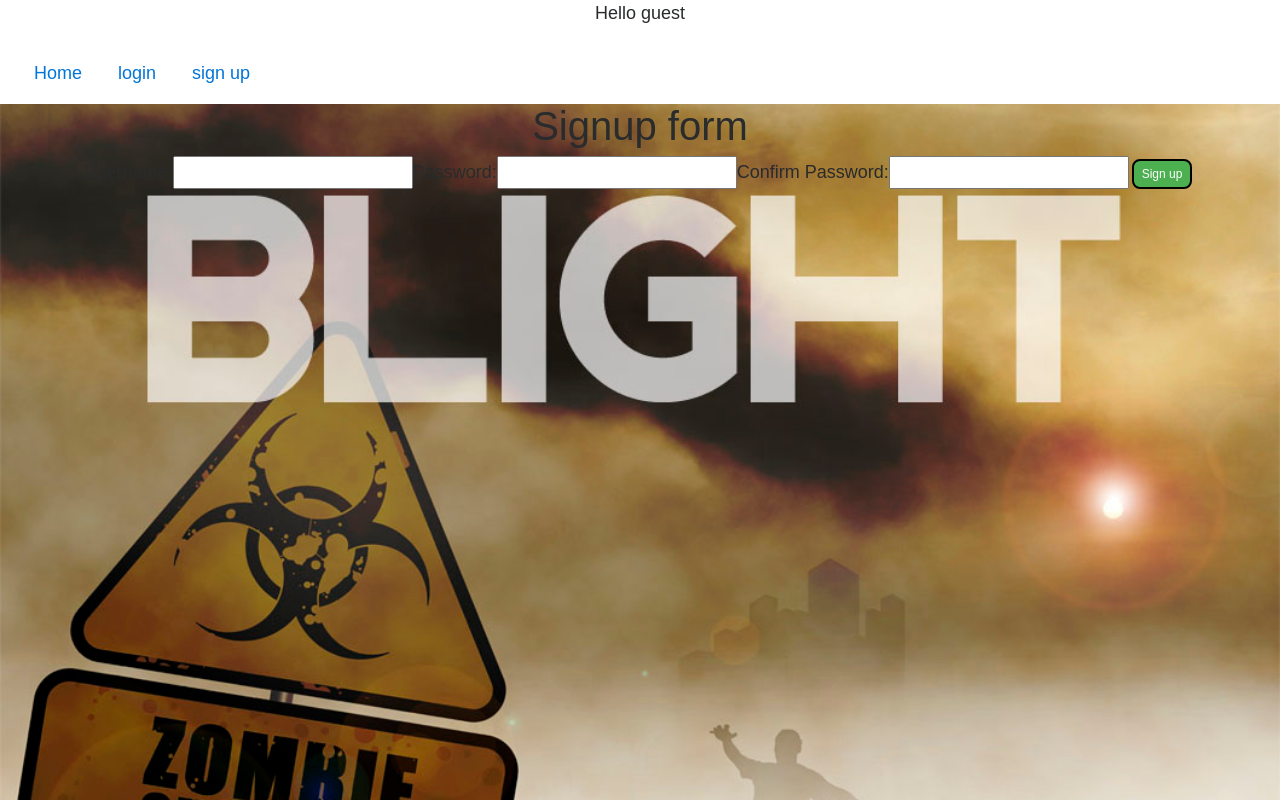
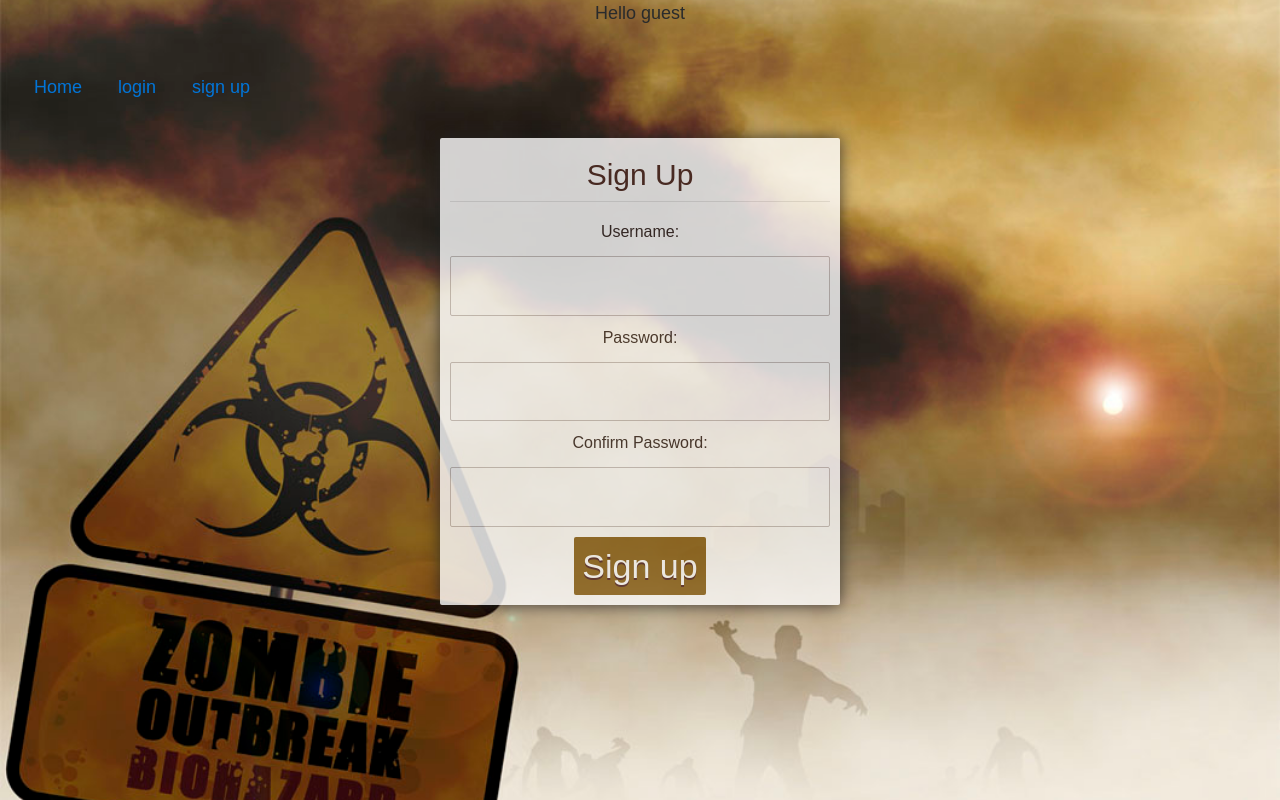
Before and after one commit to wesmora/project3, a React (Create React App) app in the folder mern-passport/: page /signup in a window 1280 px wide. Shown: the top 800 px of the page. Built offline with nearby package versions, Linux system fonts and the light colour scheme; no server answers.

Commit message:
signincard

```diff
--- a/mern-passport/src/components/Home.css
+++ b/mern-passport/src/components/Home.css
@@ -15,11 +15,3 @@
 .nav-item {
     color: black;
 }
-
-.SignupForm {
-    background-image: url("./images/sign.jpg");
-    background-size: cover;
-    background-position: center center;
-    background-repeat: no-repeat;
-    height: 860px;
-}
--- /dev/null
+++ b/mern-passport/src/components/SignupForm.css
@@ -0,0 +1,78 @@
+
+body {
+    background-image: url("./images/signup.jpg");
+    background-size: cover;
+    background-position: center center;
+    background-repeat: no-repeat;
+    height: 860px;
+}
+
+form {
+  background: #fff;
+  opacity: 0.8;
+  padding: 10px;
+  max-width: 400px;
+  margin: 20px auto 0;
+  box-shadow: 0 0 16px #222;
+  border-radius: 2px;
+}
+h2 {
+    padding:10px;
+    text-align:center;
+    font-size:30px;
+    color:#512D25;
+    border-bottom:solid 1px #e5e5e5;
+  }
+  p {
+    margin: 0 0 30px 0;
+    position: relative;
+  }
+  input {
+    display: block;
+    box-sizing: border-box;
+    width: 100%;
+    outline: none;
+    margin:0;
+  }
+  input[type="text"],
+  input[type="password"] {
+    background: #fff;
+    border: 1px solid #C7C0BE;
+    font-size: 25px;
+    padding: 10px;
+    border-radius: 2px;
+  }
+  /* input[type="text"]:focus,
+  input[type="password"]:focus {
+    background: #fff
+  } */
+
+  #submit {
+    box-shadow: 0 3px 0 0 darken;
+    border-radius: 2px;
+    border: none;
+    color: #fff;
+    cursor: pointer;
+    display: block;
+    font-size: 34px;
+    line-height: 50px;
+    margin: auto;
+    margin-top: 10px;
+    outline: none;
+    padding: auto;
+    text-shadow: 0 2px #522624;
+    background: #8B631C;
+    text-shadow:0 1px 3px darken;
+  }
+
+  label {
+    left: 8px;
+    top: 12px;
+    color: #392b28;
+    font-size: 16px;
+    display: inline-block;
+    padding: 4px;
+    padding-top: 10px;
+    font-weight: 400;
+    background-color: rgba(255,255,255,0);
+}
--- a/mern-passport/src/components/SignupForm.jsx
+++ b/mern-passport/src/components/SignupForm.jsx
@@ -1,6 +1,7 @@
 import React, { Component } from 'react'
 import axios from 'axios'
 import { Redirect } from 'react-router-dom'
+import './SignupForm.css'
 
 class SignupForm extends Component {
 	constructor() {
@@ -44,31 +45,34 @@
 			return <Redirect to={{ pathname: this.state.redirectTo }} />
 		}
 		return (
-			<div className="SignupForm">
-				<h1>Signup form</h1>
-				<label htmlFor="username">Username: </label>
+			<form className="SignupForm" action="#" method="post">
+				<h2>Sign Up</h2>
+				<label htmlFor="username" class="floatLabel">Username: </label>
 				<input
+					id="user"
 					type="text"
 					name="username"
 					value={this.state.username}
 					onChange={this.handleChange}
 				/>
-				<label htmlFor="password">Password: </label>
+				<label htmlFor="password" class="floatLabel">Password: </label>
 				<input
+					id="password"
 					type="password"
 					name="password"
 					value={this.state.password}
 					onChange={this.handleChange}
 				/>
-				<label htmlFor="confirmPassword">Confirm Password: </label>
+				<label htmlFor="confirmPassword" class="floatLabel">Confirm Password: </label>
 				<input
+					id="confirmPassword"
 					type="password"
 					name="confirmPassword"
 					value={this.state.confirmPassword}
 					onChange={this.handleChange}
 				/>
-				<button onClick={this.handleSubmit}>Sign up</button>
-			</div>
+				<button type="submit" value="Sign Up" id="submit" onClick={this.handleSubmit}>Sign up</button>
+			</form>
 		)
 	}
 }
```
